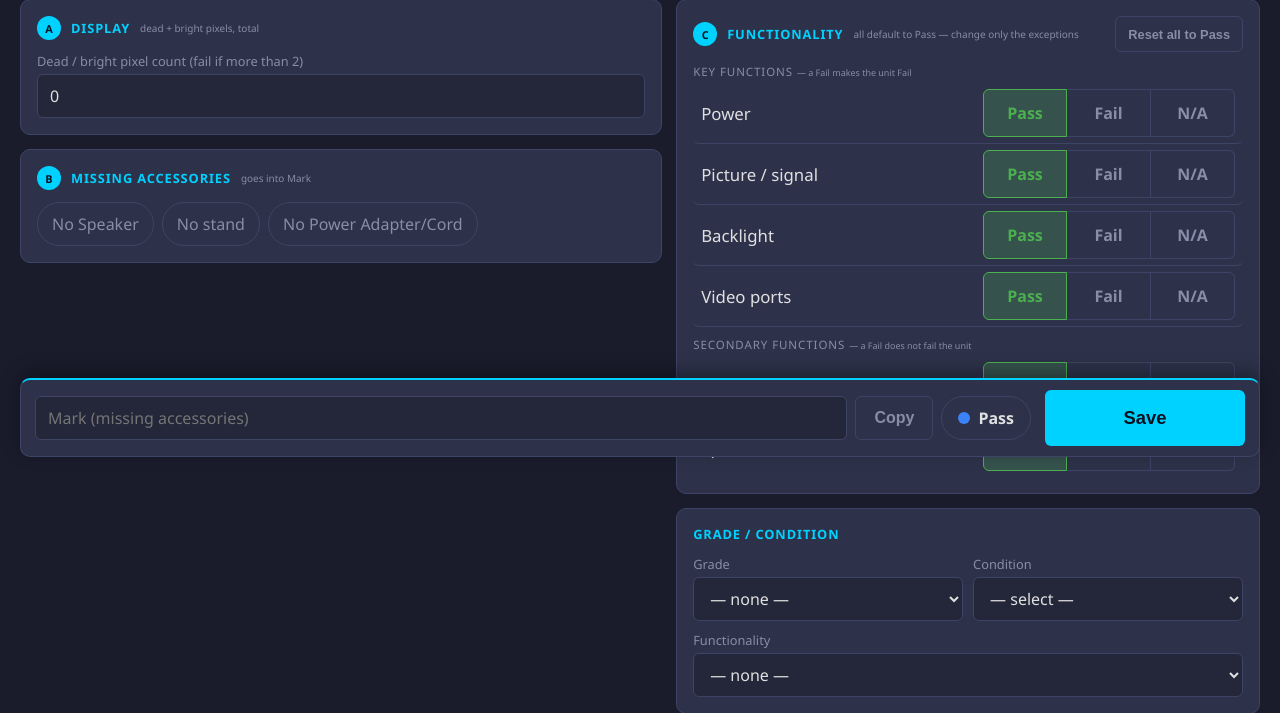
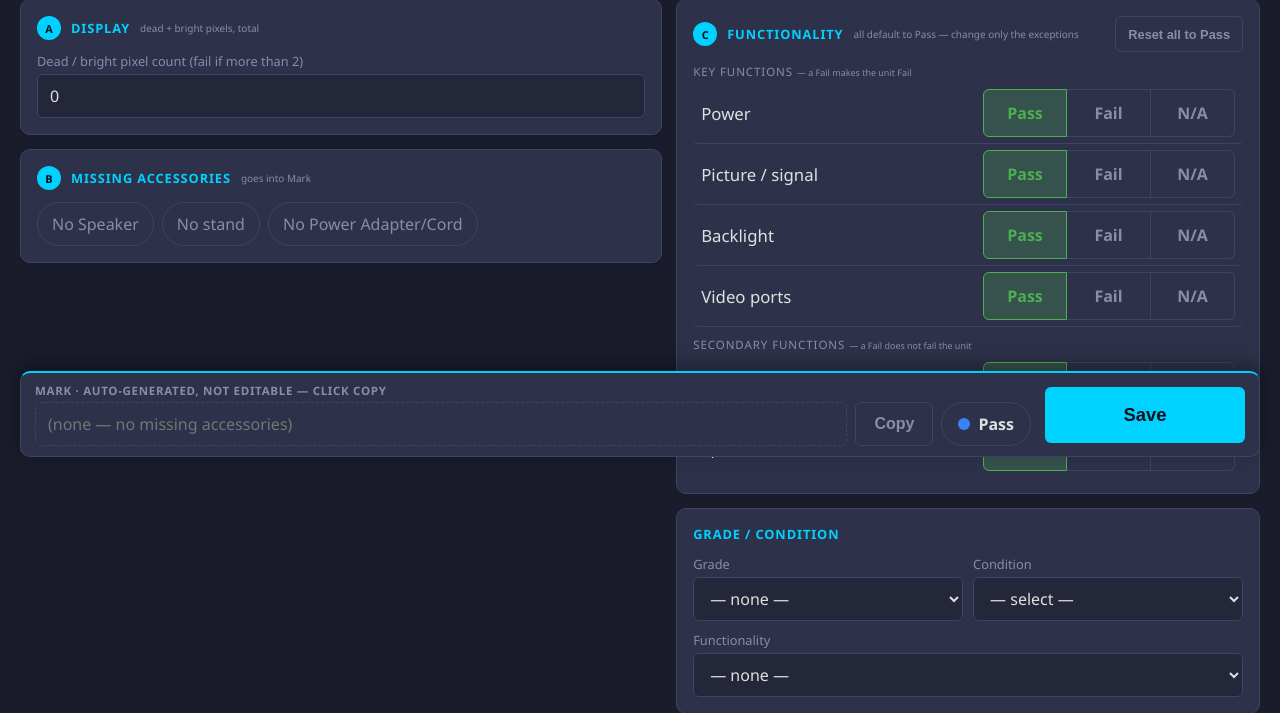
Before and after one commit to herbertliu2019/CearTrack, a Flask app: page /monitor/ in a window 1280 px wide. Shown: the part 343-1056 px from the top of the page. Run offline with Flask 3, Linux system fonts and the light colour scheme; data that the repository does not hold is empty; parts of the project's set-up code (start-up, migrations or seed data) failed here and were passed over.

Commit message:
ui(console,monitor): make auto-generated Marks box look read-only
Add a caption, dashed/muted style, tabindex=-1 and a tooltip so operators
don't try to type into it; Copy remains the way to use the value.

Co-Authored-By: Claude Sonnet 5.5 <noreply@anthropic.com>

```diff
--- a/monitorcenter/static/css/console.css
+++ b/monitorcenter/static/css/console.css
@@ -55,6 +55,12 @@
 /* marks + badge */
 .marks-row { display: flex; gap: 8px; align-items: center; flex-wrap: wrap; }
 .marks-row input { flex: 1; min-width: 200px; font-family: monospace; }
+/* auto-generated Marks: looks read-only so operators don't try to type in it */
+.marks-cap { font-size: .72em; font-weight: 600; text-transform: uppercase; letter-spacing: .06em;
+             color: var(--text-secondary); margin-bottom: 4px; }
+.marks-row input[readonly] { background: transparent; border-style: dashed; color: var(--text-secondary);
+                             cursor: default; caret-color: transparent; }
+.marks-row input[readonly]:focus { outline: none; box-shadow: none; border-color: var(--border); }
 .res-badge { display: inline-flex; align-items: center; gap: 8px; min-height: 44px; padding: 0 16px;
   border-radius: 22px; font-weight: 700; border: 1px solid var(--border); }
 .res-badge i { width: 12px; height: 12px; border-radius: 50%; display: inline-block; }
--- a/monitorcenter/templates/console/_marks.html
+++ b/monitorcenter/templates/console/_marks.html
@@ -1,5 +1,6 @@
+<div class="marks-cap">Marks · auto-generated, not editable — click Copy</div>
 <div class="marks-row" x-data="{ copied: false }">
-  <input type="text" readonly id="marks-text" value="{{ marks }}">
+  <input type="text" readonly tabindex="-1" id="marks-text" value="{{ marks }}" title="Auto-generated from your entries; use Copy">
   <button type="button" class="con-btn ghost"
           @click="copied = window.copyMarks(); setTimeout(() => copied = false, 1500)"
           x-text="copied ? 'Copied' : 'Copy'">Copy</button>
--- a/monitorcenter/templates/console/entry.html
+++ b/monitorcenter/templates/console/entry.html
@@ -222,7 +222,8 @@
     <!-- E: result + label sticker + save (always visible) -->
     <div class="ce-footer">
       <div id="marks-box">
-        <div class="marks-row"><input type="text" readonly value="" placeholder="ERP Marks"><span class="res-badge pass"><i></i>Pass</span></div>
+        <div class="marks-cap">Marks · auto-generated, not editable — click Copy</div>
+        <div class="marks-row"><input type="text" readonly tabindex="-1" value="" placeholder="ERP Marks"><span class="res-badge pass"><i></i>Pass</span></div>
       </div>
       <button type="submit" class="con-btn con-save" :disabled="saving" x-text="saving ? 'Saving…' : 'Save'">Save</button>
     </div>
--- a/monitorcenter/templates/monitor/_marks.html
+++ b/monitorcenter/templates/monitor/_marks.html
@@ -1,5 +1,6 @@
+<div class="marks-cap">Mark · auto-generated, not editable — click Copy</div>
 <div class="marks-row" x-data="{ copied: false }">
-  <input type="text" readonly id="marks-text" value="{{ marks }}" placeholder="Mark (missing accessories)">
+  <input type="text" readonly tabindex="-1" id="marks-text" value="{{ marks }}" placeholder="(none — no missing accessories)" title="Auto-generated from your entries; use Copy">
   <button type="button" class="con-btn ghost"
           @click="copied = window.copyMarks(); setTimeout(() => copied = false, 1500)"
           x-text="copied ? 'Copied' : 'Copy'">Copy</button>
--- a/monitorcenter/templates/monitor/entry.html
+++ b/monitorcenter/templates/monitor/entry.html
@@ -155,7 +155,8 @@
 
     <div class="ce-footer">
       <div id="marks-box">
-        <div class="marks-row"><input type="text" readonly value="" placeholder="Mark"><span class="res-badge pass"><i></i>Pass</span></div>
+        <div class="marks-cap">Mark · auto-generated, not editable — click Copy</div>
+        <div class="marks-row"><input type="text" readonly tabindex="-1" value="" placeholder="Mark"><span class="res-badge pass"><i></i>Pass</span></div>
       </div>
       <button type="submit" class="con-btn con-save" :disabled="saving" x-text="saving ? 'Saving…' : 'Save'">Save</button>
     </div>
```
